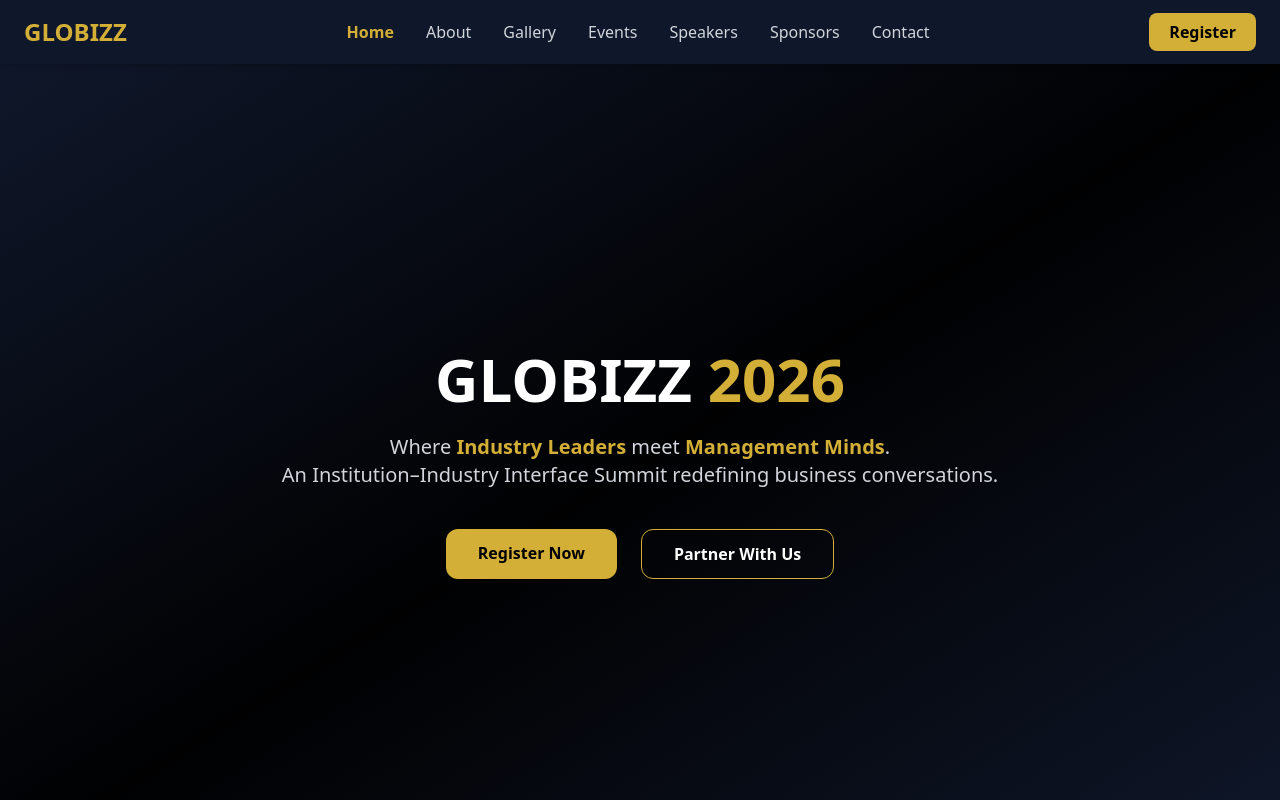
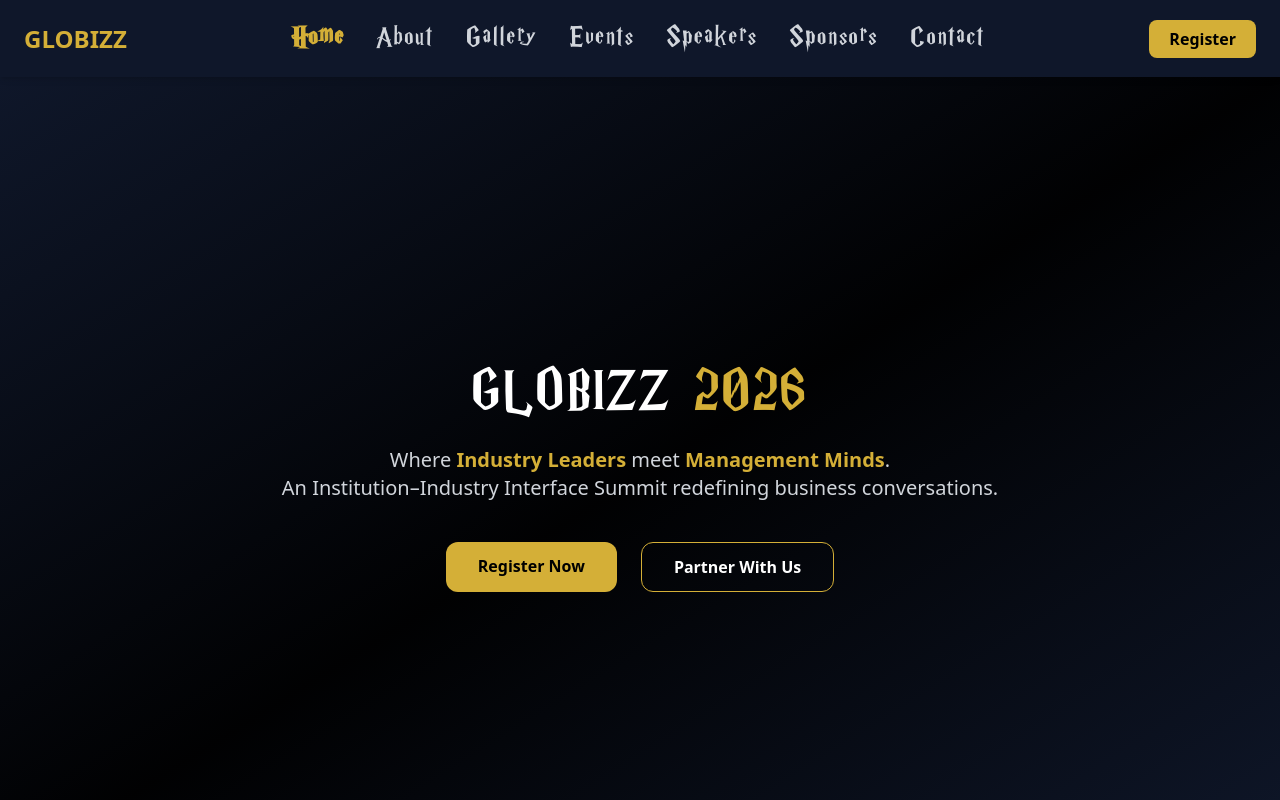
Before and after one commit to SVDeepavenkatesan/globizz, a React (Vite) app: page / in a window 1280 px wide. Shown: the top 800 px of the page. Built offline with nearby package versions, Linux system fonts and the light colour scheme.

Commit message:
New Font [Harry Potter theme font] has been added

```diff
--- a/src/components/home/Hero.jsx
+++ b/src/components/home/Hero.jsx
@@ -9,7 +9,7 @@ const Hero = () => {
 
       <div className="relative z-10 max-w-6xl mx-auto px-6 py-20 text-center">
 
-        <h1 className="text-4xl md:text-6xl font-extrabold leading-tight">
+        <h1 className="text-4xl md:text-6xl font-harry leading-tight tracking-wide">
           GLOBIZZ <span className="text-accent">2026</span>
         </h1>
 
--- a/src/components/home/Highlights.jsx
+++ b/src/components/home/Highlights.jsx
@@ -22,7 +22,7 @@ const Highlights = () => {
     <section className="bg-black text-white py-20">
       <div className="max-w-6xl mx-auto px-6 text-center">
 
-        <h2 className="text-3xl md:text-4xl font-bold mb-12">
+        <h2 className="font-harry spaced-text text-3xl md:text-4xl font-bold mb-12">
           The Scale of <span className="text-accent">GLOBIZZ</span>
         </h2>
 
--- a/src/components/layout/Navbar.jsx
+++ b/src/components/layout/Navbar.jsx
@@ -19,7 +19,7 @@ const Navbar = () => {
         </Link>
 
         {/* Desktop Menu */}
-        <div className="hidden md:flex space-x-8">
+        <div className="hidden md:flex space-x-8 font-harry large-text spaced-text">
           <NavLink to="/" className={navLinkClass}>
             Home
           </NavLink>
--- a/src/index.css
+++ b/src/index.css
@@ -1,3 +1,15 @@
+@font-face {
+  font-family: "HarryP";
+  src: url("./assets/Fonts/Harry P.TTF") format("truetype");
+  font-weight: normal;
+  font-style: normal;
+}
+.large-text {
+  font-size: 30px;
+}
+.spaced-text {
+  letter-spacing: 2px;
+}
 @tailwind base;
 @tailwind components;
 @tailwind utilities;
--- a/tailwind.config.js
+++ b/tailwind.config.js
@@ -10,6 +10,9 @@ export default {
         primary: "#0F172A",
         accent: "#D4AF37",
       },
+      fontFamily: {
+        harry: ["HarryP", "serif"],
+      },
     },
   },
   plugins: [],
```
Also changed, not shown: src/assets/Fonts/Harry P.TTF (added).
